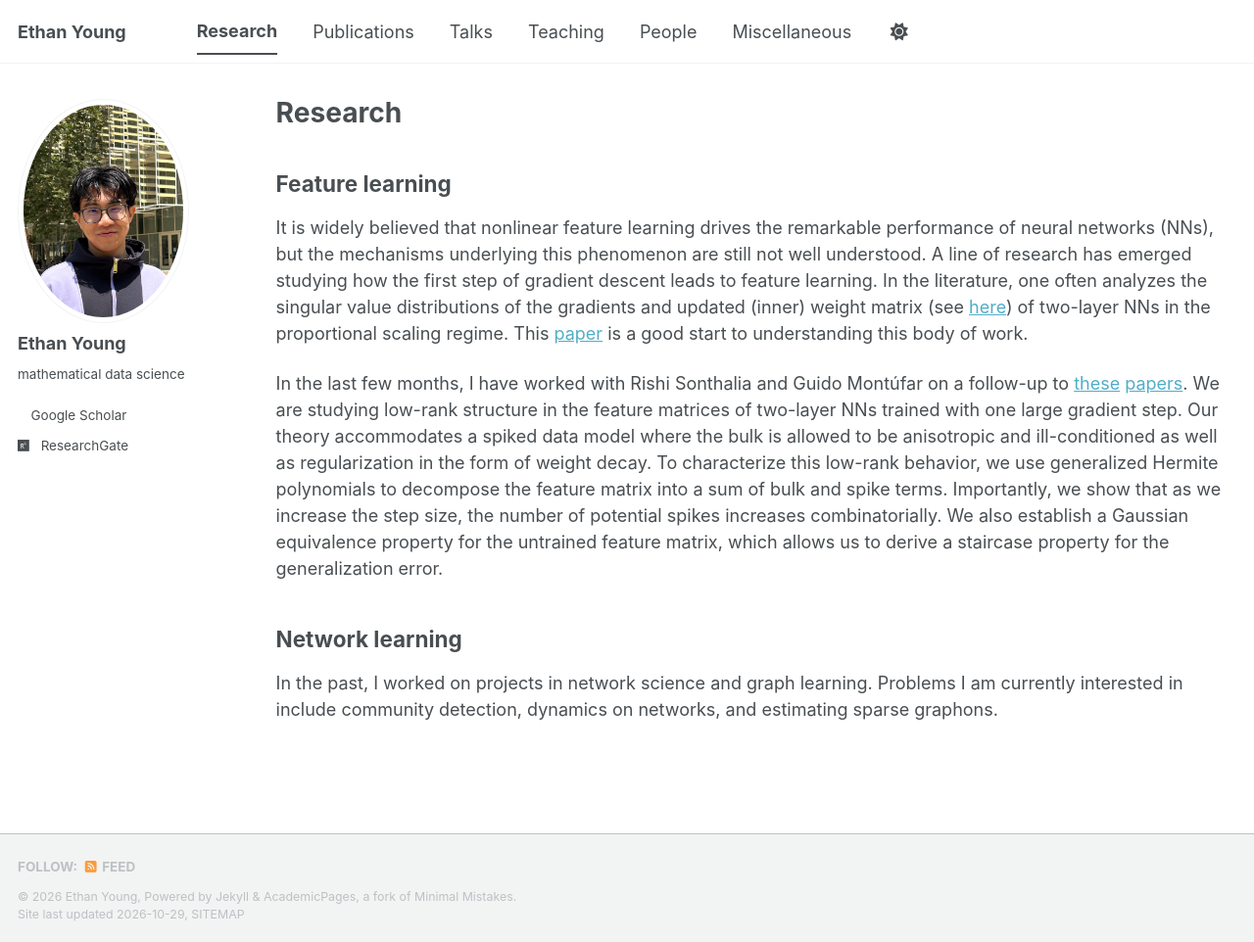
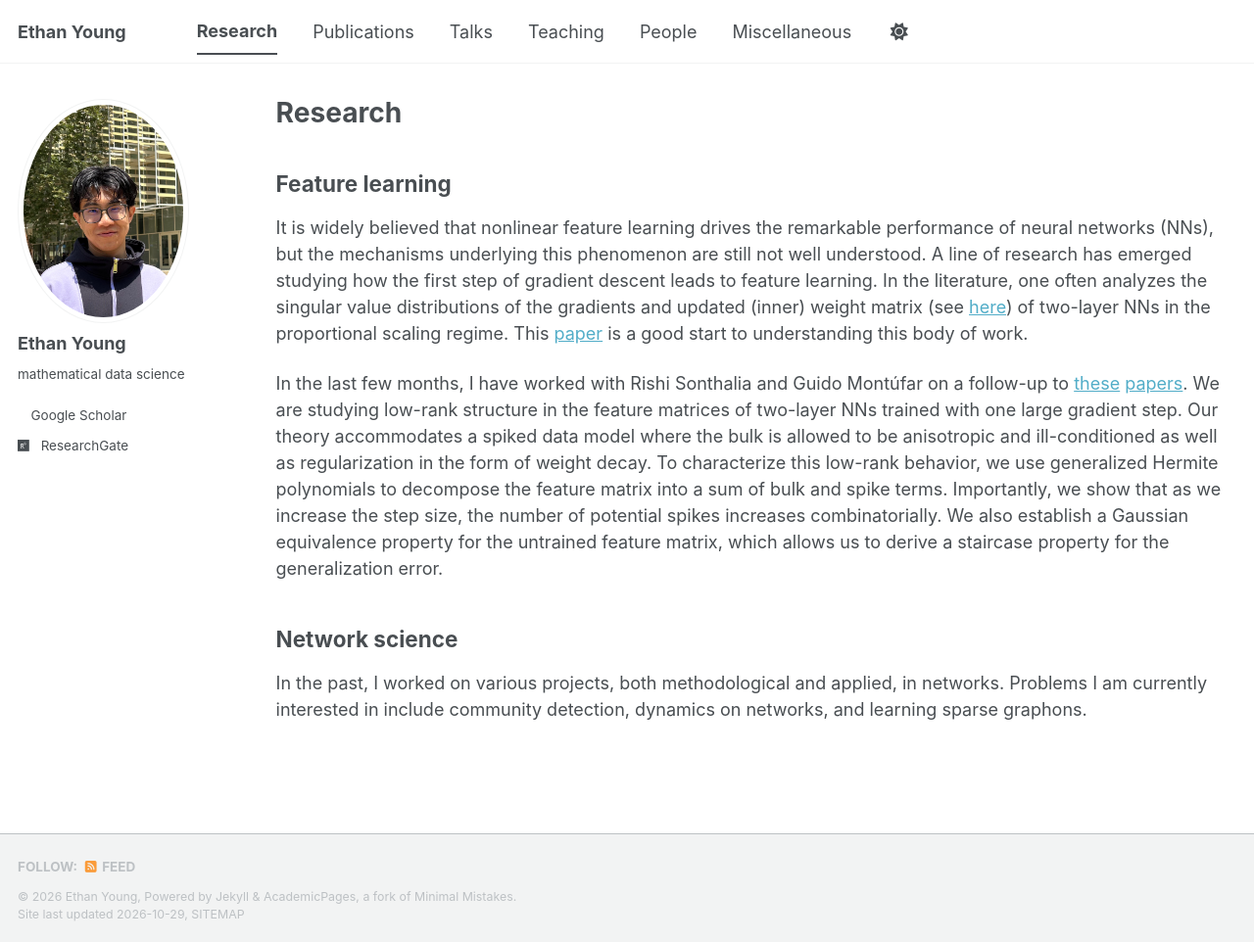
Before and after one commit to ethanjyoung/ethanjyoung.github.io, a Jekyll site: the page built from _pages/research.md, in a window 1280 px wide and 962 px high. Shown: the whole window at 98% size. Built offline with Jekyll 4.4.1, drawn with Linux system fonts in a browser that asks for light colours; a style sheet for code colours, icons or effects is not loaded.

Commit message:
Update section title and improve wording in research.md

```diff
--- a/_pages/research.md
+++ b/_pages/research.md
@@ -10,5 +10,5 @@ It is widely believed that nonlinear feature learning drives the remarkable perf
 
 In the last few months, I have worked with Rishi Sonthalia and Guido Montúfar on a follow-up to [these](https://arxiv.org/abs/2310.07891) [papers](https://arxiv.org/abs/2510.01303). We are studying low-rank structure in the feature matrices of two-layer NNs trained with one large gradient step. Our theory accommodates a spiked data model where the bulk is allowed to be anisotropic and ill-conditioned as well as regularization in the form of weight decay. To characterize this low-rank behavior, we use generalized Hermite polynomials to decompose the feature matrix into a sum of bulk and spike terms. Importantly, we show that as we increase the step size, the number of potential spikes increases combinatorially. We also establish a Gaussian equivalence property for the untrained feature matrix, which allows us to derive a staircase property for the generalization error.
 
-## Network learning
-In the past, I worked on projects in network science and graph learning. Problems I am currently interested in include community detection, dynamics on networks, and estimating sparse graphons.
+## Network science
+In the past, I worked on various projects, both methodological and applied, in networks. Problems I am currently interested in include community detection, dynamics on networks, and learning sparse graphons.
```
